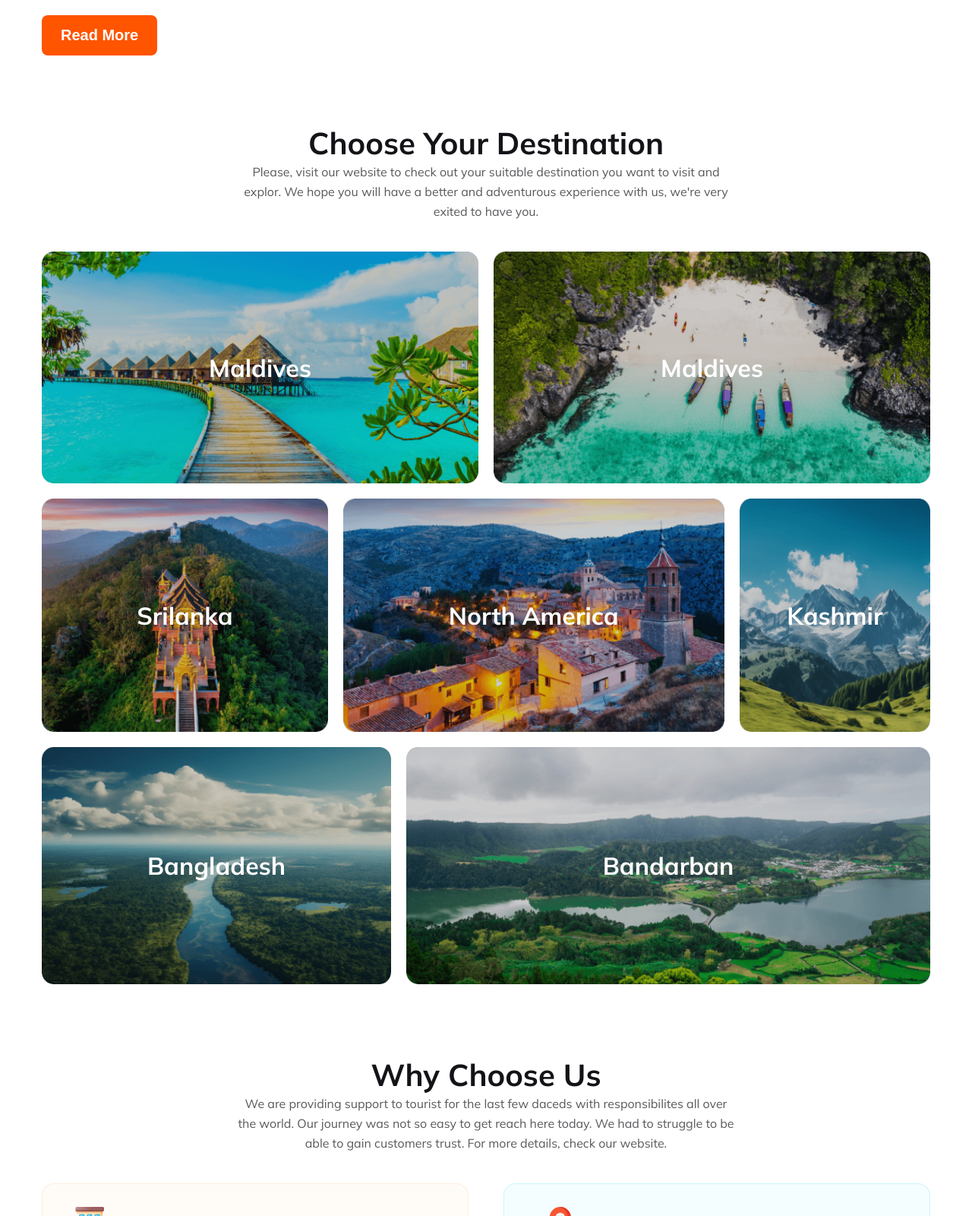
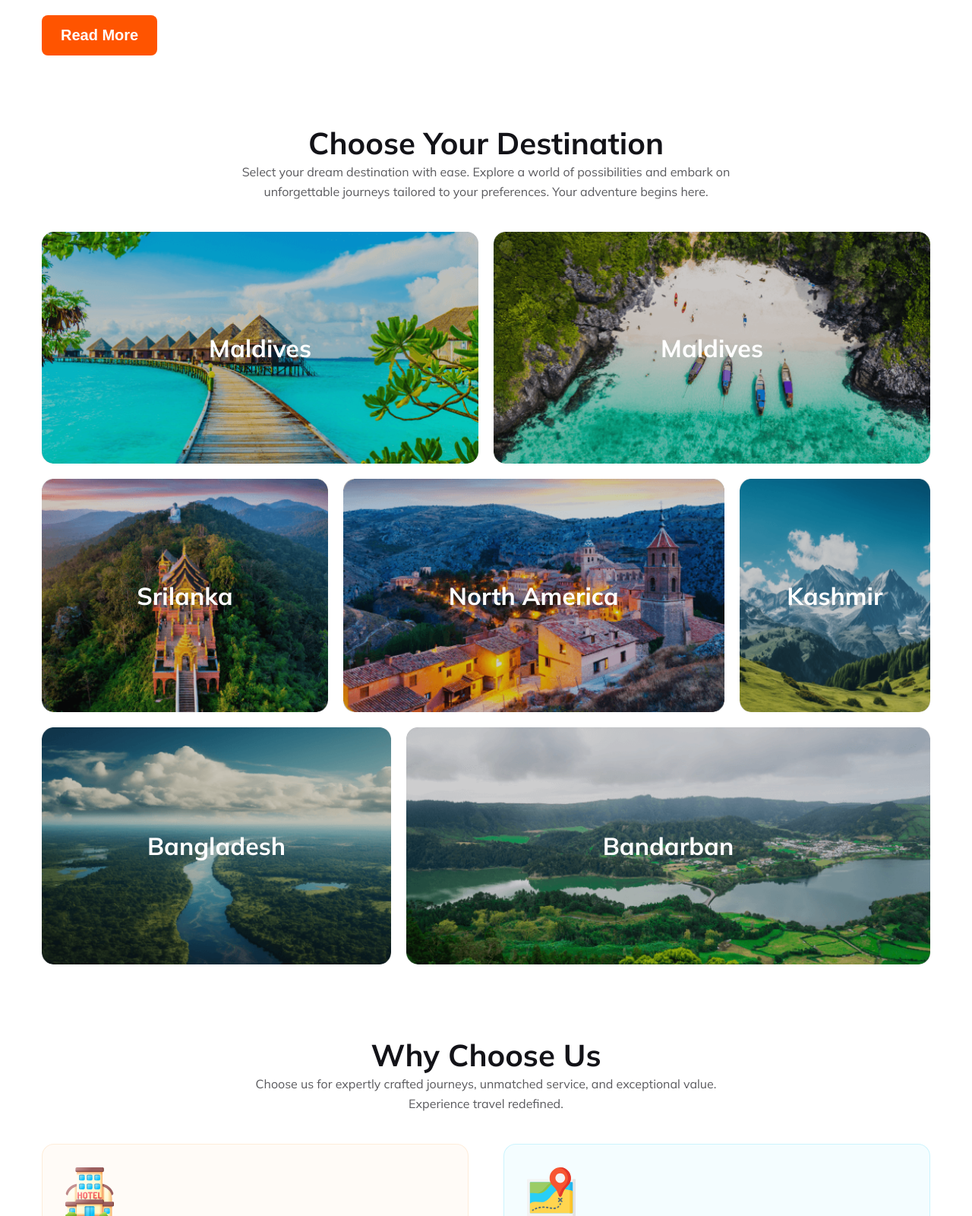
Before and after one commit to DevSadit/assignment-n-02, a plain HTML site: page index.html in a window 1280 px wide. Shown: the part 1200-2800 px from the top of the page at 76% size. Drawn offline with Linux system fonts and the light colour scheme.

```diff
--- a/index.html
+++ b/index.html
@@ -32,9 +32,7 @@
                 <div class="banner-container">
                     <h1>Explore Your Travel</h1>
                     <p>
-                        Explore with Travel Zone, would be interesting I think. Because expert tour agency can add more
-                        and more enjoyment. Have an aventurous trip I hope we will enjoy a lot more than we expected
-                        before.
+                        Dive into endless possibilities with 'Explore Your Travel.' Discover curated adventures, unique destinations, and personalized experiences. Let your journey unfold with us
                     </p>
                     <div class="find-now">
                         <input type="text" name="" placeholder="Where go" id="">
@@ -79,8 +77,7 @@
         <div class="destination-section-container container">
             <h2 class="section-title">Choose Your Destination</h2>
             <p class="text-description">
-                Please, visit our website to check out your suitable destination you want to visit and explor. We hope
-                you will have a better and adventurous experience with us, we're very exited to have you.
+                Select your dream destination with ease. Explore a world of possibilities and embark on unforgettable journeys tailored to your preferences. Your adventure begins here.
             </p>
             <div class="destination-wrapper">
                 <div class="destination-wrapper-1">
@@ -126,23 +123,21 @@
         <div class="choose-us-container container">
             <h2 class="section-title">Why Choose Us</h2>
             <p class="text-description">
-                We are providing support to tourist for the last few daceds with responsibilites all over the world. Our
-                journey was not so easy to get reach here today. We had to struggle to be able to gain customers trust.
-                For more details, check our website.
+                Choose us for expertly crafted journeys, unmatched service, and exceptional value. Experience travel redefined.
             </p>
             <div class="choose-us-box-container">
                 <div class="choose-us-box choose-us-box-1">
                     <img src="Images/hotel 1.svg" alt="">
                     <h3 class="content-heading">Handpicked Hotels</h3>
                     <p class="text-description">
-                        Our journey was not so easy to get reach here today. We had to struggle to be able to gain customers trust. For more details, check our website.
+                        Discover our handpicked hotels, chosen for their exceptional quality and unique charm. We curate accommodations that promise comfort, style, and a memorable stay, ensuring your travels are accompanied by the finest hospitality
                     </p>
                 </div>
                 <div class="choose-us-box choose-us-box-2">
                     <img src="Images/map 1.svg" alt="">
                     <h3 class="content-heading">World Class Service</h3>
                     <p class="text-description">
-                        Our journey was not so easy to get reach here today. We had to struggle to be able to gain customers trust. For more details, check our website.
+                        Experience world-class service tailored to your travel needs. Our dedicated team is committed to providing exceptional assistance, ensuring your journey is seamless and unforgettable. Trust us for a travel experience that exceeds expectations.
                     </p>
                 </div>
             </div>
@@ -150,7 +145,7 @@
                 <img src="Images/price-tag 1.svg" alt="">
                 <h3 class="content-heading">Best Price Guarantee</h3>
                 <p class="text-description">
-                    Our journey was not so easy to get reach here today. We had to struggle to be able to gain customers trust. For more details, check our website.
+                    Our Best Price Guarantee ensures you receive the most competitive rates on your travel bookings. If you find a lower price elsewhere, we'll match it, providing you unbeatable value and peace of mind. Book confidently, knowing you're getting the best deal with us.
                 </p>
             </div>
         </div>
@@ -258,7 +253,7 @@
             <div class="newslater-submition">
                 <h3 class="content-heading">Newslater</h3>
                 <p class="text-description">
-                    Don't wait for someone to be ready go with you !
+                    Stay in the loop! Subscribe to our newsletter for exclusive updates and exciting news!
                 </p>
 
                 <input type="text" name="" placeholder="Enter your name" id="">
@@ -284,9 +279,7 @@
                 <h1>Yora <span class="text-orange">Travel</span></h1>
             </div>
             <p class="text-description">
-                We are providing support to tourist for the last few daceds with responsibilites all over the world. Our
-                journey was not so easy to get reach here today. We had to struggle to be able to gain customers trust.
-                For more details, check our website.
+                In our Travel Agency's footer, discover exclusive deals, subscribe to updates, and explore dream destinations. Contact us for personalized adventures!
             </p>
             <ul>
                 <li><a href=""><i class="fa-brands fa-twitter"></i></a></li>
--- a/style/style.css
+++ b/style/style.css
@@ -148,6 +148,9 @@ nav ul li a {
 }
 .popular-content >  p {
     margin-bottom: 30px;
+}
+.popular-content ul {
+    padding-left: 15px;
 }
 .popular-content li {
     margin-bottom: 20px;
```
Also changed, not shown: Images/cox-bazar.jpg (deleted).
